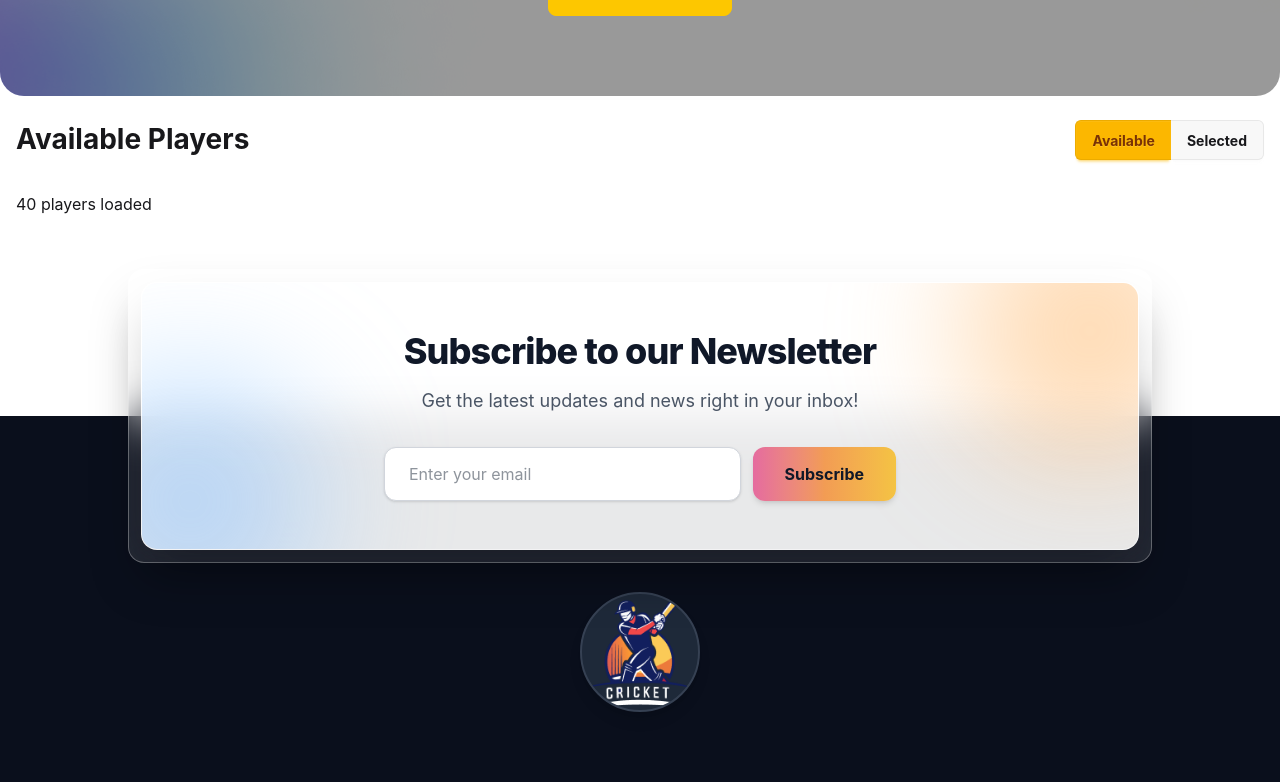
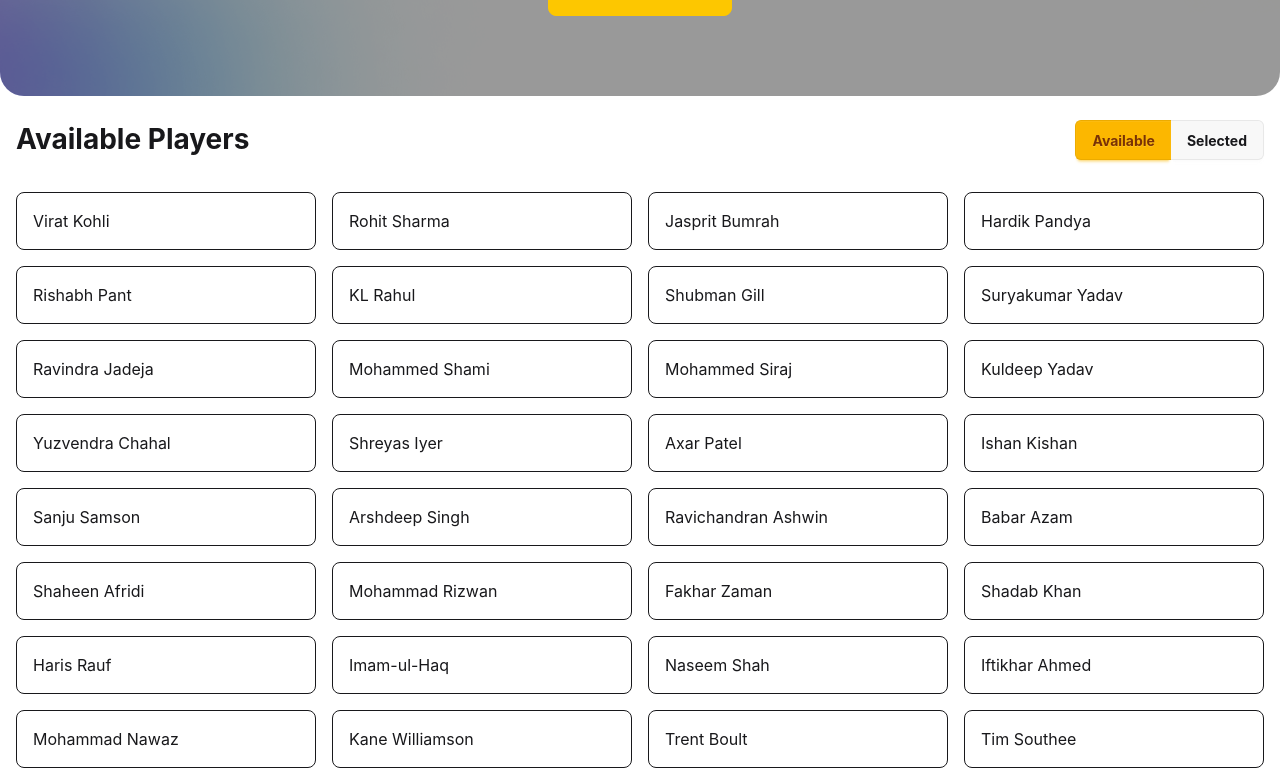
Before and after one commit to aminulislamdev/IPL-DREAM-11, a React (Vite) app: page / in a window 1280 px wide. Shown: the part 480-1262 px from the top of the page. Built offline with nearby package versions, Linux system fonts and the light colour scheme.

Commit message:
feat: add available players list

```diff
--- /dev/null
+++ b/src/components/players/Available.tsx
@@ -0,0 +1,26 @@
+import type { Dispatch, SetStateAction } from "react";
+import type { IPlayer } from "../../types/player";
+
+interface IPlayerType {
+  players: IPlayer[];
+  coin: number;
+  setCoin: Dispatch<SetStateAction<number>>;
+  selectedPlayer: IPlayer[];
+  setSelectedPlayer: Dispatch<SetStateAction<IPlayer[]>>;
+}
+
+const Available = ({
+  players,
+}: IPlayerType) => {
+  return (
+    <div className="my-8 grid grid-cols-1 gap-4 sm:grid-cols-2 md:grid-cols-3 lg:grid-cols-4">
+      {players.map((player: IPlayer, index: number) => (
+        <div key={index} className="border p-4 rounded-lg">
+          {player.playerName}
+        </div>
+      ))}
+    </div>
+  );
+};
+
+export default Available;
--- a/src/components/players/Players.tsx
+++ b/src/components/players/Players.tsx
@@ -1,5 +1,6 @@
 import { use, useState, type Dispatch, type SetStateAction } from "react";
 import type { IPlayer } from "../../types/player";
+import Available from "./Available";
 
 interface IPlayerProps {
   playerDataPromise: Promise<IPlayer[]>;
@@ -15,6 +16,7 @@ const Players = ({
   const players = use(playerDataPromise);
 
   const [type, setType] = useState<"Available" | "Selected">("Available");
+  const [selectedPlayer, setSelectedPlayer] = useState<IPlayer[]>([]);
 
   const handleButtonType = (type: "Available" | "Selected") => {
     setType(type);
@@ -23,7 +25,6 @@ const Players = ({
   return (
     <div className="container mx-auto mt-6 mb-50 px-4">
 
-      {/* Header */}
       <div className="flex flex-col gap-4 sm:flex-row sm:items-center sm:justify-between">
         <h2 className="text-2xl font-bold sm:text-[28px]">
           {type === "Available" ? "Available Players" : "Selected Players"}
@@ -45,8 +46,15 @@ const Players = ({
         </div>
       </div>
 
-      {/* Placeholder - Available/Selected components পরে যোগ হবে */}
-      <p className="mt-8">{players.length} players loaded</p>
+      {type === "Available" && (
+        <Available
+          players={players}
+          coin={coin}
+          setCoin={setCoin}
+          selectedPlayer={selectedPlayer}
+          setSelectedPlayer={setSelectedPlayer}
+        />
+      )}
 
     </div>
   );
```
